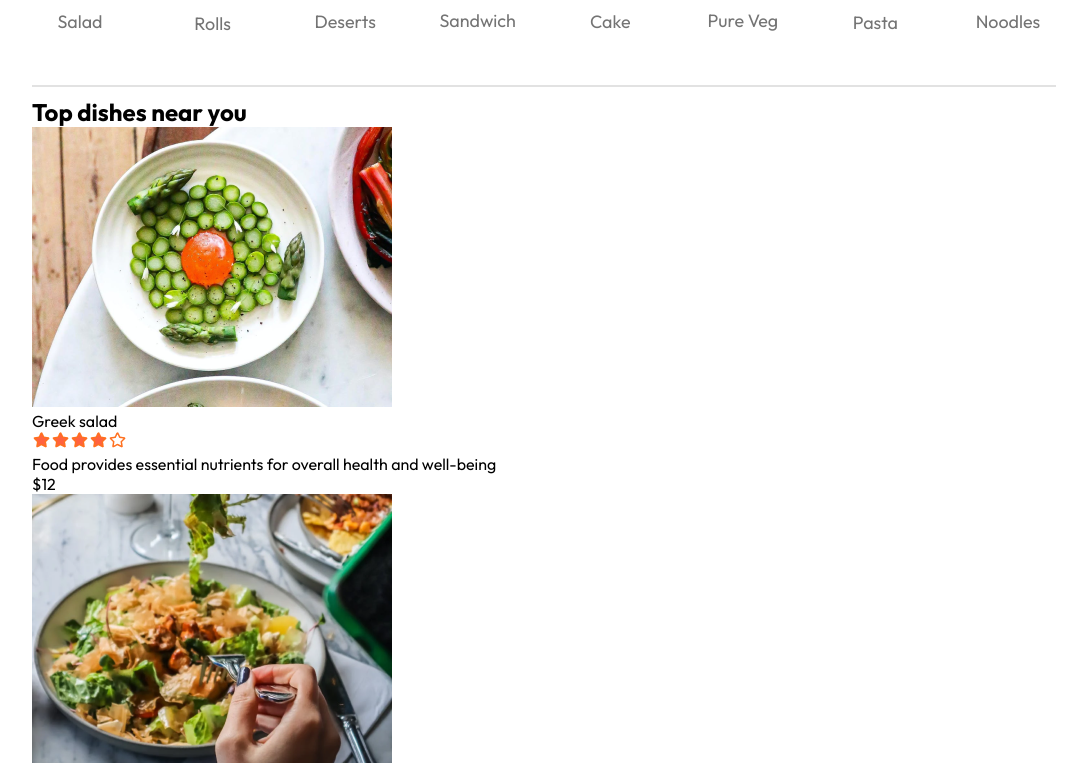
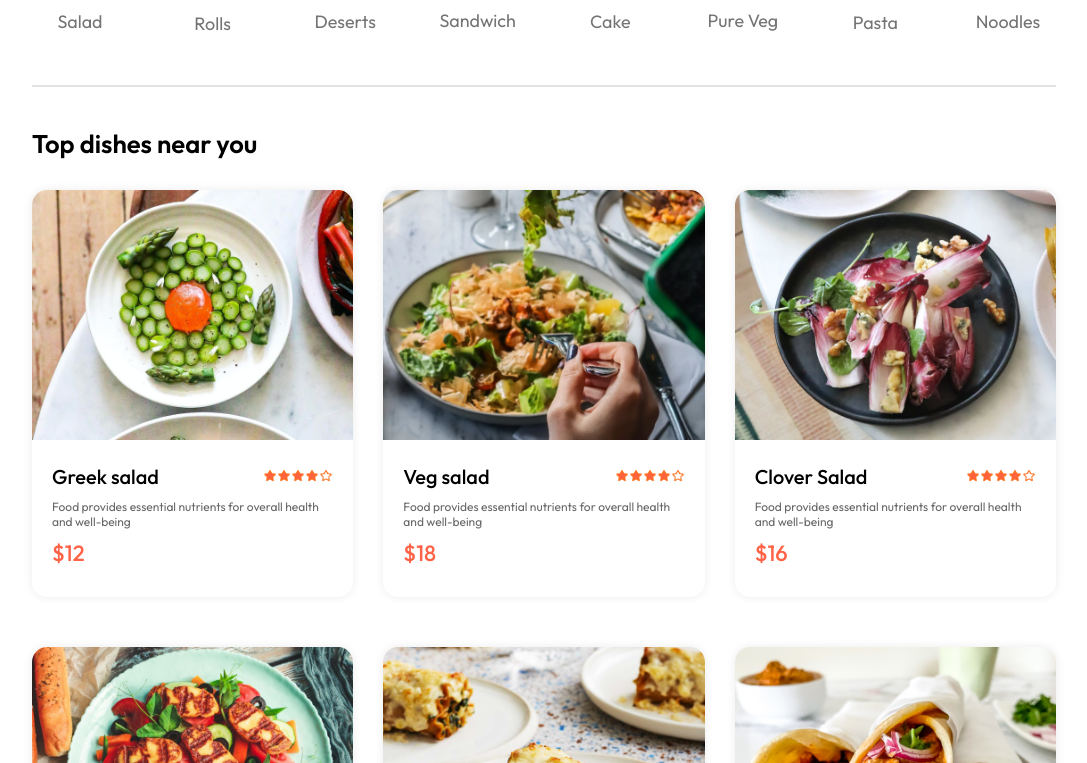
Before and after one commit to sarachafikidrissi/Foody-Website-Project, a React (Create React App) app in the folder foody/: page / in a window 1280 px wide. Shown: the part 837-1600 px from the top of the page, without its empty margins (96-1183 px from the left). Built offline with nearby package versions, Linux system fonts and the light colour scheme.

Commit message:
food item cards are added

```diff
--- a/foody/src/Components/FoodDisplay/FoodDisplay.css
+++ b/foody/src/Components/FoodDisplay/FoodDisplay.css
@@ -0,0 +1,17 @@
+.food-display {
+    margin-top: 30px;
+}
+
+.food-display h2 {
+    font-size: max(2vw, 24px);
+    font-weight: 600;
+
+}
+
+.food-display-list {
+    display: grid;
+    grid-template-columns: repeat(auto-fill, minmax(240px, 1fr));
+    margin-top: 30px;
+    gap: 30px;
+    row-gap: 50px;
+}
--- a/foody/src/Components/FoodItem/FoodItem.css
+++ b/foody/src/Components/FoodItem/FoodItem.css
@@ -0,0 +1,42 @@
+.food-item {
+    width: 100%;
+    margin: auto;
+    border-radius: 15px;
+    box-shadow: 0px 0px 10px #00000015;
+    transition: 0.3s;
+    animation: fadeIn 1s;
+}
+
+.food-item-image {
+    width: 100%;
+    border-radius: 15px 15px 0px 0px;
+}
+
+.food-item-info {
+    padding: 20px;
+}
+.food-item-name-rating {
+    display: flex;
+    justify-content: space-between;
+    align-items: center;
+    margin-bottom: 10px;
+}
+.food-item-name-rating p {
+    font-size: 20px;
+    font-weight: 500;
+}
+
+.food-item-name-rating img {
+    width: 70px;
+}
+
+.food-item-desc {
+    color: #676767;
+    font-size: 12px;
+}
+.food-item-price {
+    font-size: 22px;
+    font-weight: 500;
+    color: #FF6347;
+    margin: 10px 0px;
+}
--- a/foody/src/Components/FoodItem/FoodItem.js
+++ b/foody/src/Components/FoodItem/FoodItem.js
@@ -14,10 +14,8 @@ function FoodItem({id, name, price, description, image}) {
             <p>{name}</p>
             <img src={assets.rating_starts} alt="" />
         </div>
-        <div className="food-item-description">
-            <p className='food-item-description'>{description}</p>
-            <p className='food-item-price'>${price}</p>
-        </div>
+        <p className='food-item-desc'>{description}</p>
+        <p className='food-item-price'>${price}</p>
 
       </div>
     </div>
```
Also changed, not shown: foody/src/Components/FoodDisplay/FoodDisplay.js (+5 -5 lines).
